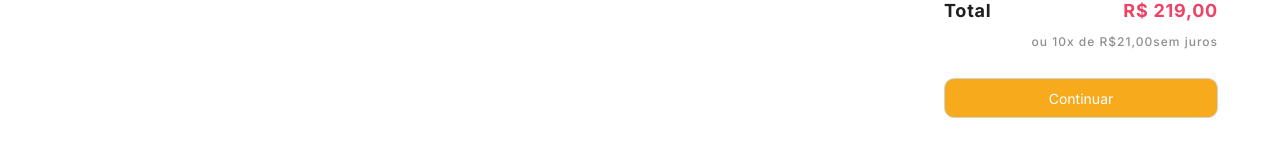
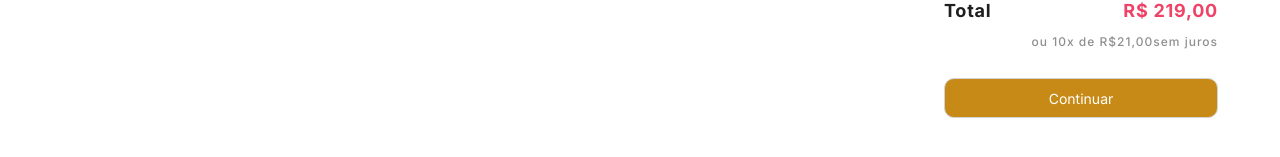
Before and after one commit to DCFS5S/dripstore, a React (Vite) app: page /carrinho in a window 1280 px wide. In both pictures the pointer is over the button "Continuar". Shown: the part 247-404 px from the top of the page. Built offline with nearby package versions, Linux system fonts and the light colour scheme; no server answers.

Commit message:
Concluindo o estilo do componente CartCheckoutResume

```diff
--- a/src/components/CartCheckout/CartCheckoutResume.css
+++ b/src/components/CartCheckout/CartCheckoutResume.css
@@ -118,4 +118,9 @@
     width: 274px;
     height: 40px;
     margin-top: 25px;
+    cursor: pointer;
 }
+
+.resume-button:hover {
+    background-color: #c88a16;
+}
```
